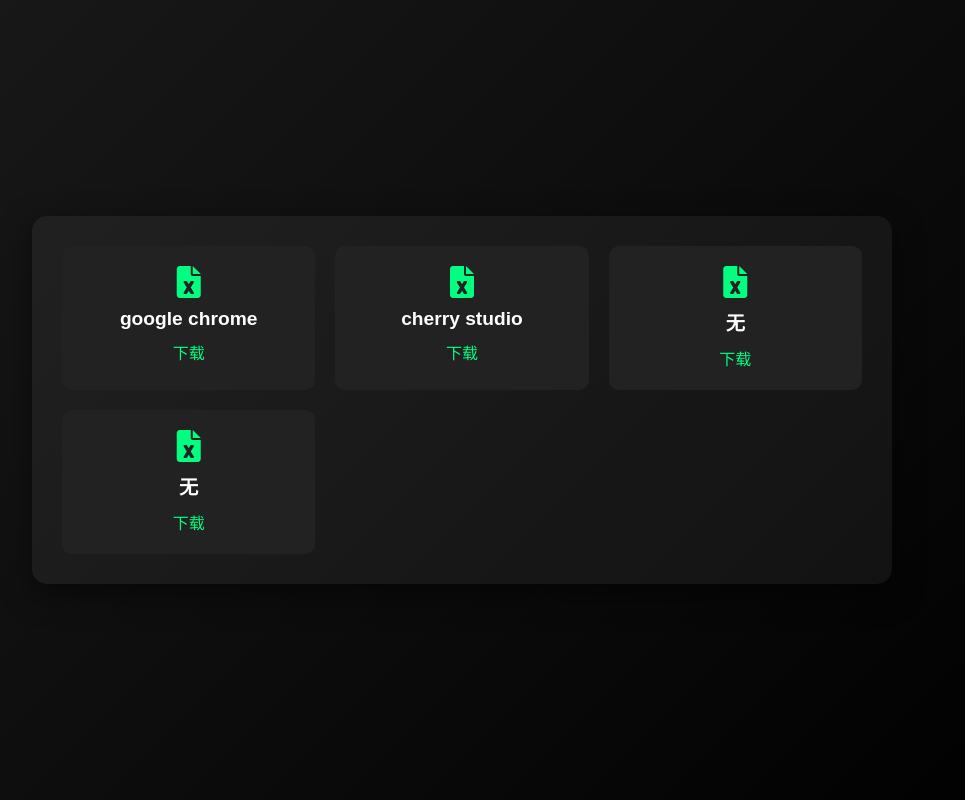
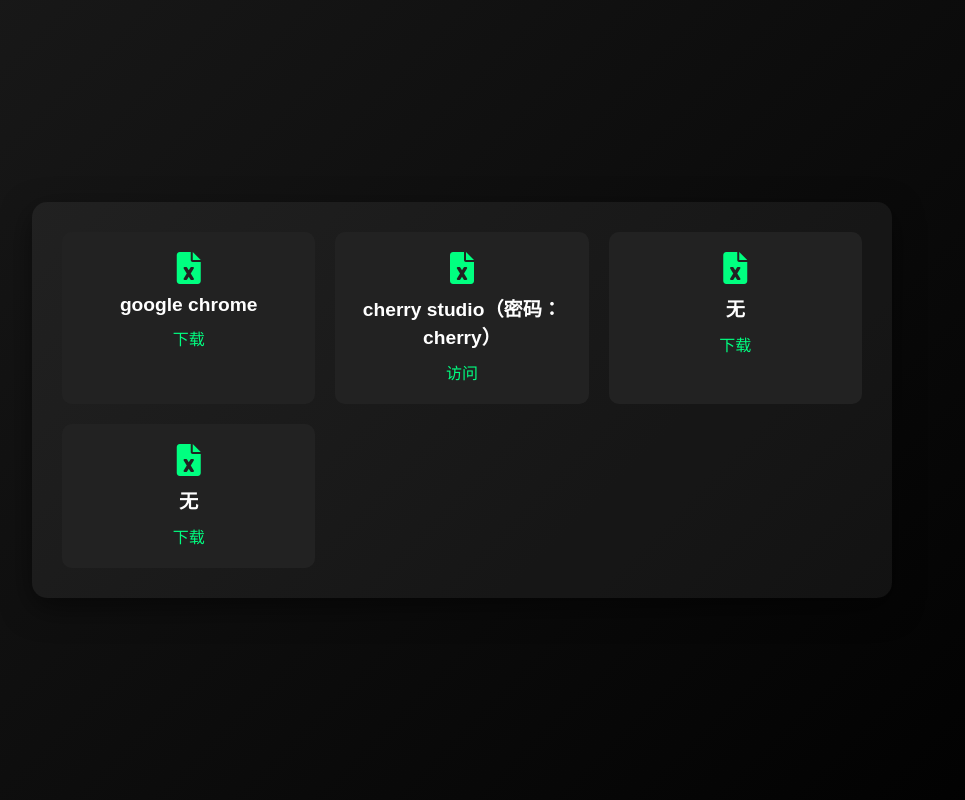
Before and after one commit to ted-li1151412/ted-li1151412.github.io, a plain HTML site: page download.html in a window 1280 px wide. Shown: the whole page, without its empty margins (178-1143 px from the left). Drawn offline with Linux system fonts and the light colour scheme.

Commit message:
Update download.html

```diff
--- a/download.html
+++ b/download.html
@@ -85,8 +85,8 @@
         </div>
         <div class="download-box">
             <i class="fas fa-file-excel"></i>
-            <h3>cherry studio</h3>
-            <a href="https://ted-lijunyu.top/cherry_studio.7z" download>下载</a>
+            <h3>cherry studio（密码：cherry）</h3>
+            <a href="https://wwvr.lanzn.com/iA1mA2pgud4b" download>访问</a>
         </div>
         <div class="download-box">
             <i class="fas fa-file-excel"></i>
```
